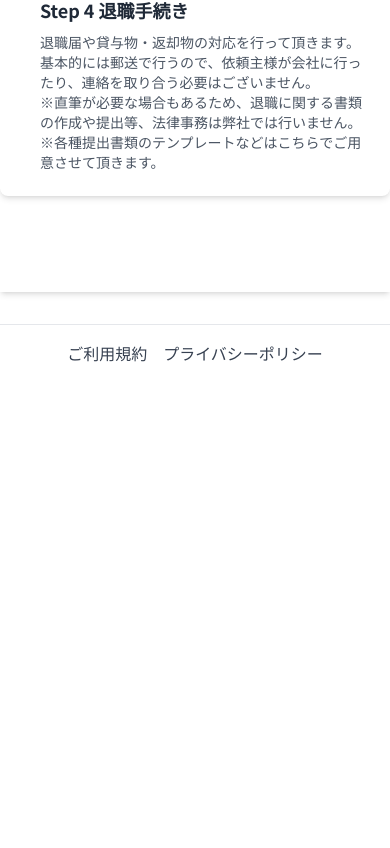
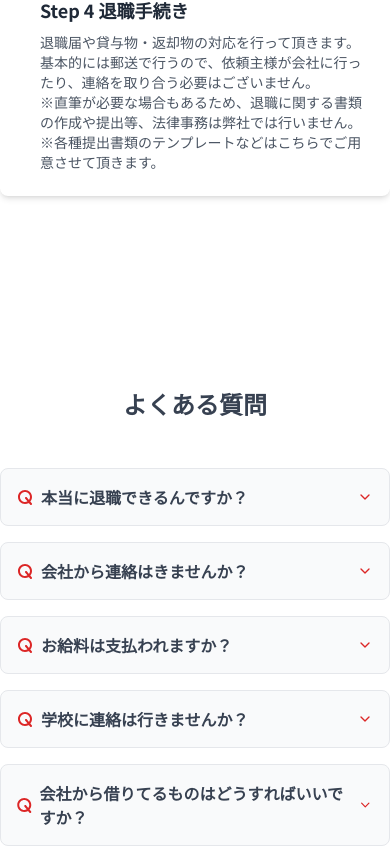
Before and after one commit to awayoong/byework, a Next.js app in the folder website/: page / in a window 390 px wide. Shown: the part 4384-5232 px from the top of the page. Before the commit the page ends 4765 px from the top, so only its background shows below. Built offline with nearby package versions, Linux system fonts and the light colour scheme.

Commit message:
fix section link and add src/app/components/FapSection.tsx

```diff
--- /dev/null
+++ b/website/src/app/components/FaqSection.tsx
@@ -0,0 +1,60 @@
+'use client';
+
+import { useState } from "react";
+import { FiChevronDown, FiChevronUp } from "react-icons/fi";
+import { FaQ } from "react-icons/fa6";
+
+
+const FAQ_DATA = [
+  { question: "本当に退職できるんですか？", answer: "" },
+  { question: "会社から連絡はきませんか？", answer: "" },
+  { question: "お給料は支払われますか？", answer: "" },
+  { question: "学校に連絡は行きませんか？", answer: "" },
+  { question: "会社から借りてるものはどうすればいいですか？", answer: "退職届と一緒に郵送で返却" },
+];
+
+export default function FaqSection() {
+  const [openIndex, setOpenIndex] = useState<number | null>(null);
+
+  const toggleAccordion = (index: number) => {
+    setOpenIndex(openIndex === index ? null : index);
+  };
+
+  return (
+    <section id="faq" className="py-24">
+      <div className="max-w-4xl mx-auto">
+        <h2 className="text-2xl md:text-3xl font-bold text-center mb-12">よくある質問</h2>
+        <div className="space-y-4">
+          {FAQ_DATA.map((faq, index) => (
+            <div
+              key={index}
+              className="border rounded-lg overflow-hidden bg-gray-50"
+            >
+              <button
+                onClick={() => toggleAccordion(index)}
+                className="w-full flex justify-between items-center p-4 hover:bg-gray-100 font-bold text-left focus:outline-none"
+              >
+                <div className="flex items-center">
+                  <FaQ className="text-red-600 mr-2" />
+                  <span>{faq.question}</span>
+                </div>
+                {openIndex === index ? (
+                  <FiChevronUp className="text-red-600" />
+                ) : (
+                  <FiChevronDown className="text-red-600" />
+                )}
+              </button>
+              <div
+                className={`overflow-hidden transition-all duration-300 ease-in-out ${
+                  openIndex === index ? "max-h-40 p-4 bg-white" : "max-h-0"
+                }`}
+              >
+                {faq.answer || "現在準備中です。"}
+              </div>
+            </div>
+          ))}
+        </div>
+      </div>
+    </section>
+  );
+}
--- a/website/src/app/components/FeaturesSection.tsx
+++ b/website/src/app/components/FeaturesSection.tsx
@@ -3,7 +3,7 @@ import { FaCheckCircle } from "react-icons/fa";
 
 export default function FeaturesSection() {
   return (
-    <section id="section3" className="py-24">
+    <section id="features" className="py-24">
       <h2 className="text-2xl md:text-3xl font-bold text-center mb-12">
         バイバイトの特徴
       </h2>
--- a/website/src/app/components/FlowSection.tsx
+++ b/website/src/app/components/FlowSection.tsx
@@ -24,10 +24,7 @@ export default function FlowSection() {
   ];
 
   return (
-    <section
-      id="section4"
-      className="shadow-md py-24"
-    >
+    <section id="flow" className="py-24">
       <div className="max-w-4xl mx-auto">
         <h2 className="text-2xl md:text-3xl font-bold text-center">
           退職代行サービスの流れ
--- a/website/src/app/components/Header.tsx
+++ b/website/src/app/components/Header.tsx
@@ -19,6 +19,15 @@ export default function Header() {
       document.body.style.overflow = '';
     };
   }, [isMenuOpen]);
+
+  // 各メニューリンクの設定
+  const menuItems = [
+    { text: 'Top', href: '/#top' },
+    { text: '料金プラン', href: '/#price' },
+    { text: 'Byeバイトの特徴', href: '/#features' },
+    { text: 'サービスの流れ', href: '/#flow' },
+    { text: 'よくある質問', href: '/#faq' },
+  ];
 
   return (
     <>
@@ -46,13 +55,13 @@ export default function Header() {
 
           {/* メニュー（デスクトップ版） */}
           <div className="hidden md:flex space-x-4">
-            {['Top', '料金プラン', 'Byeバイトの特徴', 'サービスの流れ'].map((text, index) => (
+            {menuItems.map((item, index) => (
               <a
                 key={index}
-                href={`/#section${index + 1}`}
+                href={item.href}
                 className="bg-red-500 text-white hover:bg-red-400 transition rounded-full px-4 py-2 text-sm font-semibold shadow"
               >
-                {text}
+                {item.text}
               </a>
             ))}
           </div>
@@ -74,14 +83,14 @@ export default function Header() {
           <FiX size={32} />
         </button>
 
-        {['Top', '料金プラン', 'Byeバイトの特徴', 'サービスの流れ'].map((text, index) => (
+        {menuItems.map((item, index) => (
           <a
             key={index}
-            href={`/#section${index + 1}`}
+            href={item.href}
             className="text-lg font-semibold hover:underline"
             onClick={() => setIsMenuOpen(false)}
           >
-            {text}
+            {item.text}
           </a>
         ))}
       </div>
--- a/website/src/app/components/PricingSection.tsx
+++ b/website/src/app/components/PricingSection.tsx
@@ -3,7 +3,7 @@ import Image from "next/image";
 
 export default function PricingSection() {
   return (
-    <section id="section2" className="py-24">
+    <section id="price" className="py-24">
       <div className="text-center mb-12">
         <h2 className="text-2xl md:text-3xl font-bold">料金プラン</h2>
         <p className="text-lg my-8">学生の方はオトクな学割が適用されます。</p>
--- a/website/src/app/components/TopSection.tsx
+++ b/website/src/app/components/TopSection.tsx
@@ -3,7 +3,7 @@ import Image from "next/image";
 
 export default function TopSection() {
   return (
-    <section id="section1" className="py-24">
+    <section id="top" className="py-24">
       <h2 className="text-2xl md:text-3xl font-bold text-center">
         Top
       </h2>
--- a/website/src/app/page.tsx
+++ b/website/src/app/page.tsx
@@ -4,6 +4,7 @@ import PricingSection from "./components/PricingSection";
 import FeaturesSection from "./components/FeaturesSection";
 import FlowSection from "./components/FlowSection";
 import FloatingButton from "./components/FloatingButton";
+import FaqSection from "./components/FaqSection";
 
 export default function Home() {
   return (
@@ -13,6 +14,7 @@ export default function Home() {
       <FeaturesSection />
       <FlowSection />
       <FloatingButton />
+      <FaqSection />
     </div>
   );
 }
```
